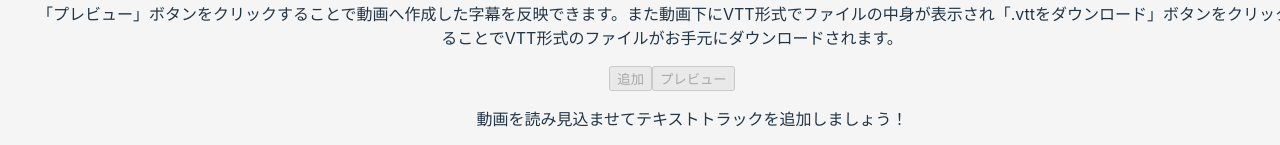
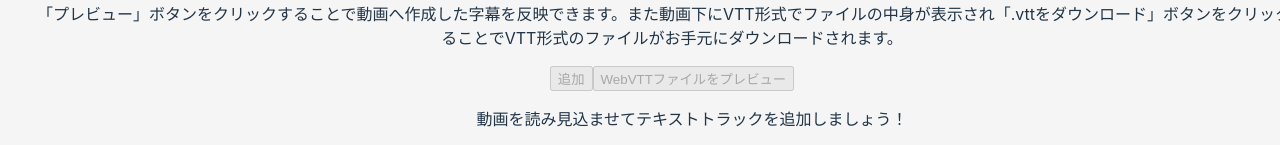
Before and after one commit to yutasaiki/webvtt-generator, a React (Vite) app: page / in a window 1280 px wide. Shown: the part 169-314 px from the top of the page. Built offline with nearby package versions, Linux system fonts and the light colour scheme.

Commit message:
feat: プレビューボタン文言を変更する

```diff
--- a/src/App.tsx
+++ b/src/App.tsx
@@ -161,7 +161,7 @@ function App() {
             <button disabled={!state.hasLoadedVideo} className={css({ backgroundColor: "#007bff", color: "#ffffff", width: "200px", fontSize: "12px", fontWeight: "bold", padding: "4px 0", borderRadius: "4px", _hover: state.hasLoadedVideo ? { opacity: "0.7", cursor: "pointer" } : undefined, _disabled: !state.hasLoadedVideo ? { opacity: 0.3, cursor: 'not-allowed' } : undefined })} onClick={addTrack} >
               追加
             </button>
-            <button disabled={!state.hasLoadedVideo} className={css({ backgroundColor: "#ffc107", color: "#222222", width: "200px", fontSize: "12px", fontWeight: "bold", padding: "4px 0", borderRadius: "4px", _hover: state.hasLoadedVideo ? { opacity: "0.7", cursor: "pointer" } : undefined, _disabled: !state.hasLoadedVideo ? { opacity: 0.3, cursor: 'not-allowed' } : undefined })} onClick={generateTrackText}>プレビュー</button>
+            <button disabled={!state.hasLoadedVideo} className={css({ backgroundColor: "#ffc107", color: "#222222", width: "200px", fontSize: "12px", fontWeight: "bold", padding: "4px 0", borderRadius: "4px", _hover: state.hasLoadedVideo ? { opacity: "0.7", cursor: "pointer" } : undefined, _disabled: !state.hasLoadedVideo ? { opacity: 0.3, cursor: 'not-allowed' } : undefined })} onClick={generateTrackText}>WebVTTファイルをプレビュー</button>
           </div>
           <ul className={css({ padding: 0 })}>
             {state.vttCues.length !== 0 ? state.vttCues.map((cue, index) => {
```
